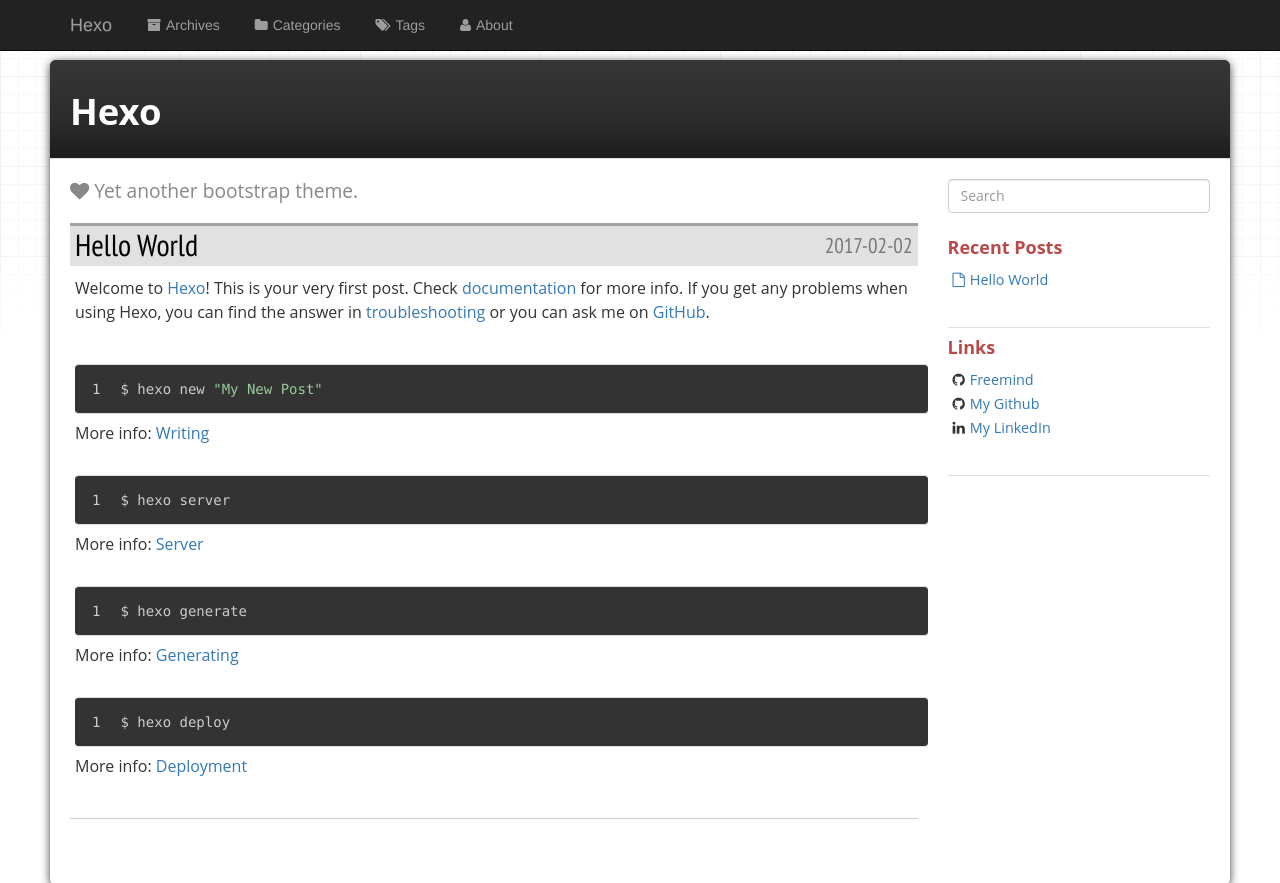
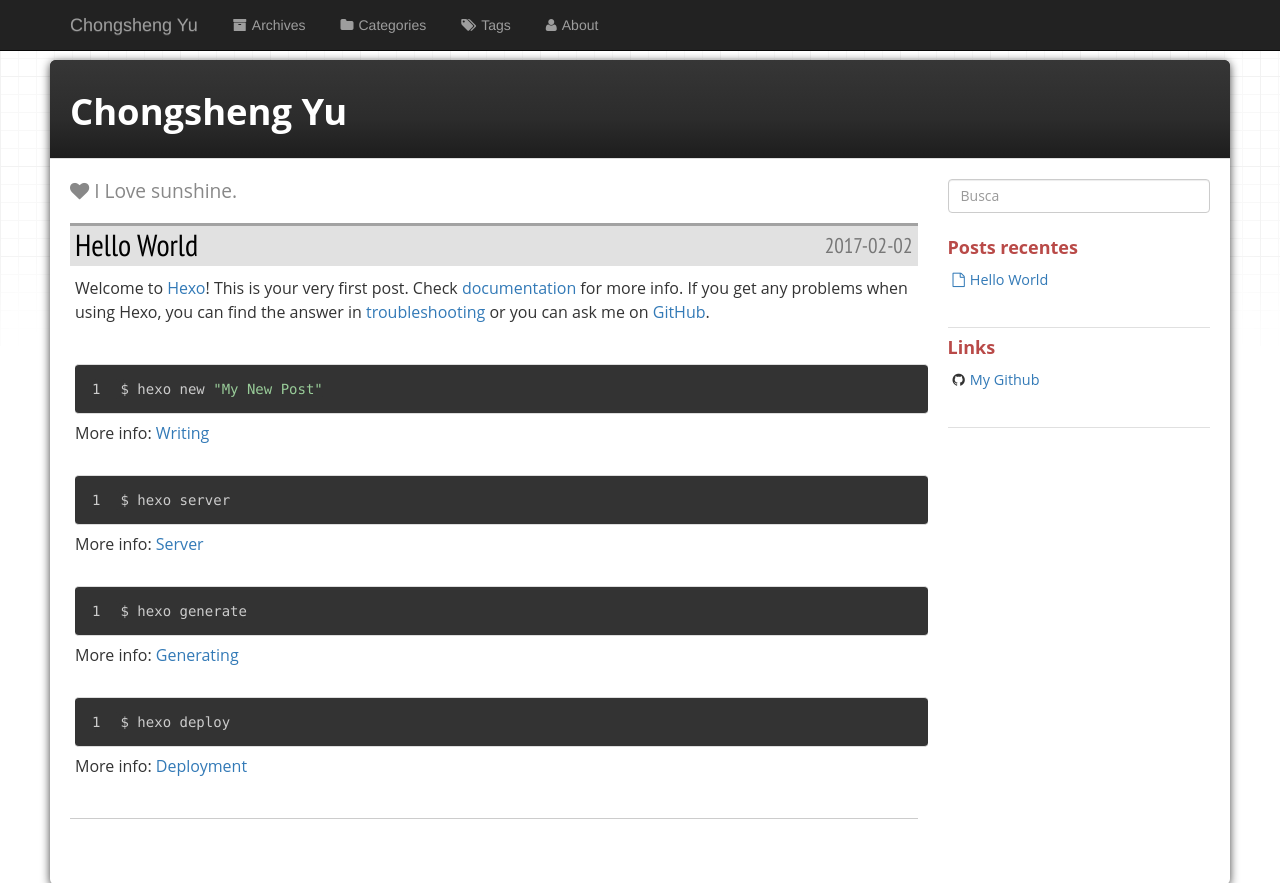
Before and after one commit to chongshengyu/chongshengyu.github.io, a plain HTML site: page index.html in a window 1280 px wide. Shown: the top 883 px of the page. Drawn offline with Linux system fonts and the light colour scheme.

Commit message:
Site updated: 2017-02-02 14:18:02

```diff
--- a/index.html
+++ b/index.html
@@ -3,14 +3,14 @@
 <head>
   <meta charset="utf-8">
 
-  <title>Hexo</title>
+  <title>Chongsheng Yu</title>
   <meta name="author" content="John Doe">
 
 
   <meta name="viewport" content="width=device-width, initial-scale=1, maximum-scale=1">
 
 
-  <meta property="og:site_name" content="Hexo"/>
+  <meta property="og:site_name" content="Chongsheng Yu"/>
 
 
     <meta property="og:image" content="undefined"/>
@@ -48,7 +48,7 @@
         <span class="icon-bar"></span>
         <span class="icon-bar"></span>
       </button>
-       <a class="navbar-brand" href="/">Hexo</a>
+       <a class="navbar-brand" href="/">Chongsheng Yu</a>
       <div class="collapse navbar-collapse nav-menu">
 		<ul class="nav navbar-nav">
 
@@ -85,7 +85,7 @@
   <div class="container">
   	<div class="content">
     	 <div class="page-header page-header-inverse ">
-  <h1 class="title title-inverse ">Hexo</h1>
+  <h1 class="title title-inverse ">Chongsheng Yu</h1>
 </div>
 
 <div class="row page">
@@ -96,7 +96,7 @@
 
 		<div class="slogan">
       <i class="fa fa-heart"></i>
-      Yet another bootstrap theme.
+      I Love sunshine.
 </div>
 		<div id="top_search"></div>
 		<div class="mypage">
@@ -167,7 +167,7 @@
 
   <div id="site_search">
    <div class="form-group">
-    <input type="text" id="local-search-input" name="q" results="0" placeholder="Search" class="st-search-input st-default-search-input form-control"/>
+    <input type="text" id="local-search-input" name="q" results="0" placeholder="Busca" class="st-search-input st-default-search-input form-control"/>
    </div>
   <div id="local-search-result"></div>
   </div>
@@ -181,7 +181,7 @@
 
 
 <div class="widget">
-  <h4>Recent Posts</h4>
+  <h4>Posts recentes</h4>
   <ul class="entry list-unstyled">
 
       <li>
@@ -197,11 +197,7 @@
 	<h4>Links</h4>
 	<ul class="blogroll list-unstyled">
 
-		<li><i class="fa fa-github"></i><a href="https://github.com/wzpan/freemind/" title="Freemind's Github repository." target="_blank"]);">Freemind</a></li>
-
-		<li><i class="fa fa-github"></i><a href="http://www.github.com/wzpan" title="My Github account." target="_blank"]);">My Github</a></li>
-
-		<li><i class="fa fa-linkedin"></i><a href="http://www.linkedin.com/in/hahack" title="My Linkin account." target="_blank"]);">My LinkedIn</a></li>
+		<li><i class="fa fa-github"></i><a href="http://www.github.com/chongshengyu" title="My Github account." target="_blank"]);">My Github</a></li>
 
 	</ul>
 </div>
```
Also changed, not shown: 2017/02/02/hello-world/index.html (+4 -4 lines), about/index.html (+3 -3 lines), archives/2017/02/index.html (+6 -10 lines), archives/2017/index.html (+6 -10 lines), archives/index.html (+7 -11 lines), categories/index.html (+6 -10 lines), tags/index.html (+6 -10 lines).
